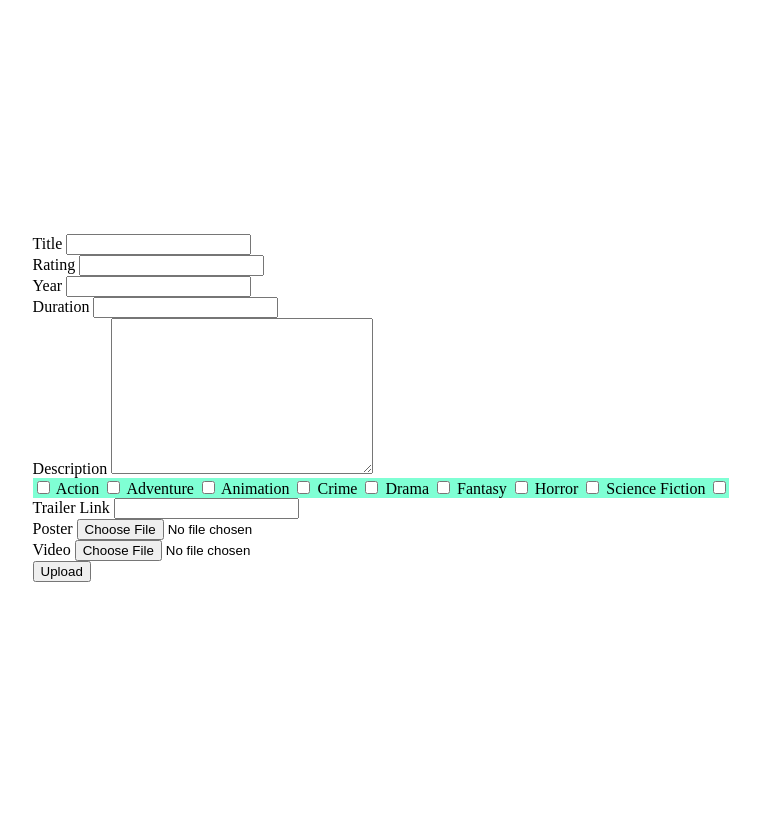
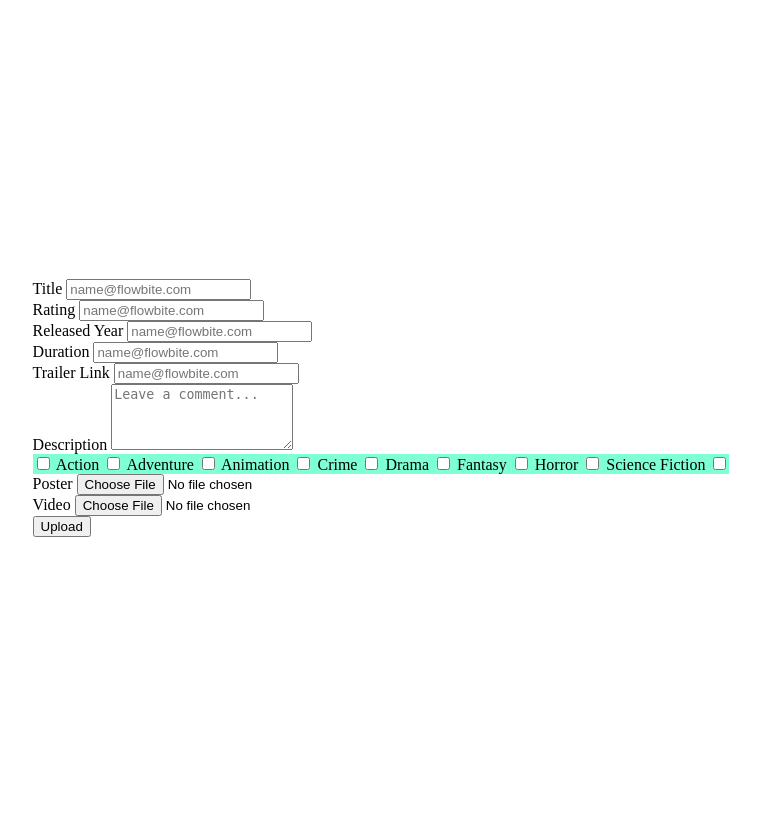
Before and after one commit to Getch-27/Movie_Streaming_Web_App, a PHP site: the page made by Client/public/views/creator/up2.php in a window 1280 px wide. Shown: the whole page, without its empty margins (259-1019 px from the left). Run offline with PHP 8.4, Linux system fonts and the light colour scheme; the template is opened without the code that fills it, so the values that code supplies are empty.

Commit message:
bug fix upload

```diff
--- a/Client/public/views/creator/up2.php
+++ b/Client/public/views/creator/up2.php
@@ -10,7 +10,7 @@
         $poster_tmp_name = $_FILES['poster']['tmp_name'];
         $poster_type = $_FILES['poster']['type'];
 
-         //extract video file
+        //extract video file
         $video_name = $_FILES['video']['name'];
         $video_tmp_name = $_FILES['video']['tmp_name'];
         $video_type = $_FILES['video']['type'];
@@ -25,7 +25,7 @@
             'released_year' => $_POST['released_year'],
             'duration' => $_POST['duration'],
             'description' => $_POST['description'],
-            'genres' => isset($_POST['genres']) ? implode(',',$_POST['genres'] ): "",
+            'genres' => isset($_POST['genres']) ? implode(',', $_POST['genres']) : "",
             'trailer' => $_POST['trailer'],
             'poster' => curl_file_create($poster_tmp_name, $poster_type, $poster_name),
             'video' => curl_file_create($video_tmp_name, $video_type, $video_name),
@@ -53,6 +53,7 @@
     <meta charset="UTF-8">
     <meta name="viewport" content="width=device-width, initial-scale=1.0">
     <title>Movie Upload Form</title>
+    <link rel="stylesheet" href="../../styles.css">
     <style>
         body {
             display: flex;
@@ -64,23 +65,39 @@
     </style>
 </head>
 
-<body>
-    <form action="<?php $_SERVER['PHP_SELF'] ?>" method="POST" enctype="multipart/form-data">
-        <label for="title">Title</label>
-        <input type="text" name="title" required>
-        <br>
-        <label for="Rating">Rating</label>
-        <input type="text" name="rating">
-        <br>
-        <label for="released_year">Year</label>
-        <input type="text" name="released_year" required>
-        <br>
-        <label for="duration">Duration</label>
-        <input type="text" name="duration">
-        <br>
-        <label for="description">Description</label>
-        <textarea name="description" cols="30" rows="10"></textarea>
-        <br>
+<body class="bg-gradient-to-tl from-green-900 to-gray-900">
+    <form action="<?php $_SERVER['PHP_SELF'] ?>" method="POST" enctype="multipart/form-data" class="max-w-md p-6 mx-auto bg-gray-400">
+        <div class="grid grid-cols-2 gap-3">
+            <div class=" col-span-2">
+                <label for="title" class="block mb-2 text-sm font-medium text-gray-900 dark:text-white">Title</label>
+                <input type="text" name="title" aria-describedby="helper-text-explanation" class="bg-gray-50 border p-2 border-blue-500 text-gray-900 text-sm rounded-lg focus:ring-blue-500 focus:border-blue-500 block w-full p-2.5  dark:bg-gray-700 dark:border-gray-600 dark:placeholder-gray-400 dark:text-white dark:focus:ring-blue-500 dark:focus:border-blue-500" placeholder="name@flowbite.com">
+
+            </div>
+            <div>
+                <label for="rating" class="block mb-2 text-sm font-medium text-gray-900 dark:text-white">Rating</label>
+                <input type="text" name="rating" aria-describedby="helper-text-explanation" class="bg-gray-50 border p-2 border-blue-500 text-gray-900 text-sm rounded-lg focus:ring-blue-500 focus:border-blue-500 block w-full p-2.5  dark:bg-gray-700 dark:border-gray-600 dark:placeholder-gray-400 dark:text-white dark:focus:ring-blue-500 dark:focus:border-blue-500" placeholder="name@flowbite.com">
+
+            </div>
+            <div>
+                <label for="released_year" class="block mb-2 text-sm font-medium text-gray-900 dark:text-white">Released Year</label>
+                <input type="text" name="released_year" aria-describedby="helper-text-explanation" class="bg-gray-50 border p-2 border-blue-500 text-gray-900 text-sm rounded-lg focus:ring-blue-500 focus:border-blue-500 block w-full p-2.5  dark:bg-gray-700 dark:border-gray-600 dark:placeholder-gray-400 dark:text-white dark:focus:ring-blue-500 dark:focus:border-blue-500" placeholder="name@flowbite.com">
+
+            </div>
+            <div>
+                <label for="duration" class="block mb-2 text-sm font-medium text-gray-900 dark:text-white">Duration</label>
+                <input type="text" name="duration" aria-describedby="helper-text-explanation" class="bg-gray-50 border p-2 border-blue-500 text-gray-900 text-sm rounded-lg focus:ring-blue-500 focus:border-blue-500 block w-full p-2.5  dark:bg-gray-700 dark:border-gray-600 dark:placeholder-gray-400 dark:text-white dark:focus:ring-blue-500 dark:focus:border-blue-500" placeholder="name@flowbite.com">
+
+            </div>
+            <div>
+                <label for="Trailer" class="block mb-2 text-sm font-medium text-gray-900 dark:text-white">Trailer Link</label>
+                <input type="text" name="trailer"  aria-describedby="helper-text-explanation" class="bg-gray-50 border p-2 border-blue-500 text-gray-900 text-sm rounded-lg focus:ring-blue-500 focus:border-blue-500 block w-full p-2.5  dark:bg-gray-700 dark:border-gray-600 dark:placeholder-gray-400 dark:text-white dark:focus:ring-blue-500 dark:focus:border-blue-500" placeholder="name@flowbite.com">
+
+            </div>
+
+
+        </div>
+        <label for="description" class="block mb-2 text-sm font-medium text-gray-900 dark:text-white">Description</label>
+        <textarea name="description" rows="4" class="block p-2.5 w-full text-sm text-gray-900 bg-gray-50 rounded-lg border p-2 border-blue-500 focus:ring-blue-500 focus:border-blue-500 dark:bg-gray-700 dark:border-gray-600 dark:placeholder-gray-400 dark:text-white dark:focus:ring-blue-500 dark:focus:border-blue-500" placeholder="Leave a comment..."></textarea>
 
         <div style="background-color: aquamarine">
             <input type="checkbox" name="genres[]" value="Action" id="actionCheckbox">
@@ -101,9 +118,6 @@
             <label for="Science Fiction">Science Fiction</label>
             <input type="checkbox" name="genres[]" value="Science Fiction" id="">
         </div>
-        <label for="trailer">Trailer Link</label>
-        <input type="text" name="trailer" id="">
-        <br>
         <label for="poster">Poster</label>
         <input type="file" name="poster" accept="image/*">
         <br>
--- a/Server/models/Movie.php
+++ b/Server/models/Movie.php
@@ -104,8 +104,7 @@
             $genreArray = explode(',', $data['genres']);
 
             // Trim whitespace from each genre
-            $genreArray = array_map('trim', $genreArray);
-
+            // $genreArray = array_map('trim', $genreArray);
             foreach ($genreArray as $genre) {
                 $sql = " SELECT *FROM " . $this->genre_table . " WHERE genre_name = '$genre'";
                 $stmtGenreId = $this->conn->prepare($sql);
```
